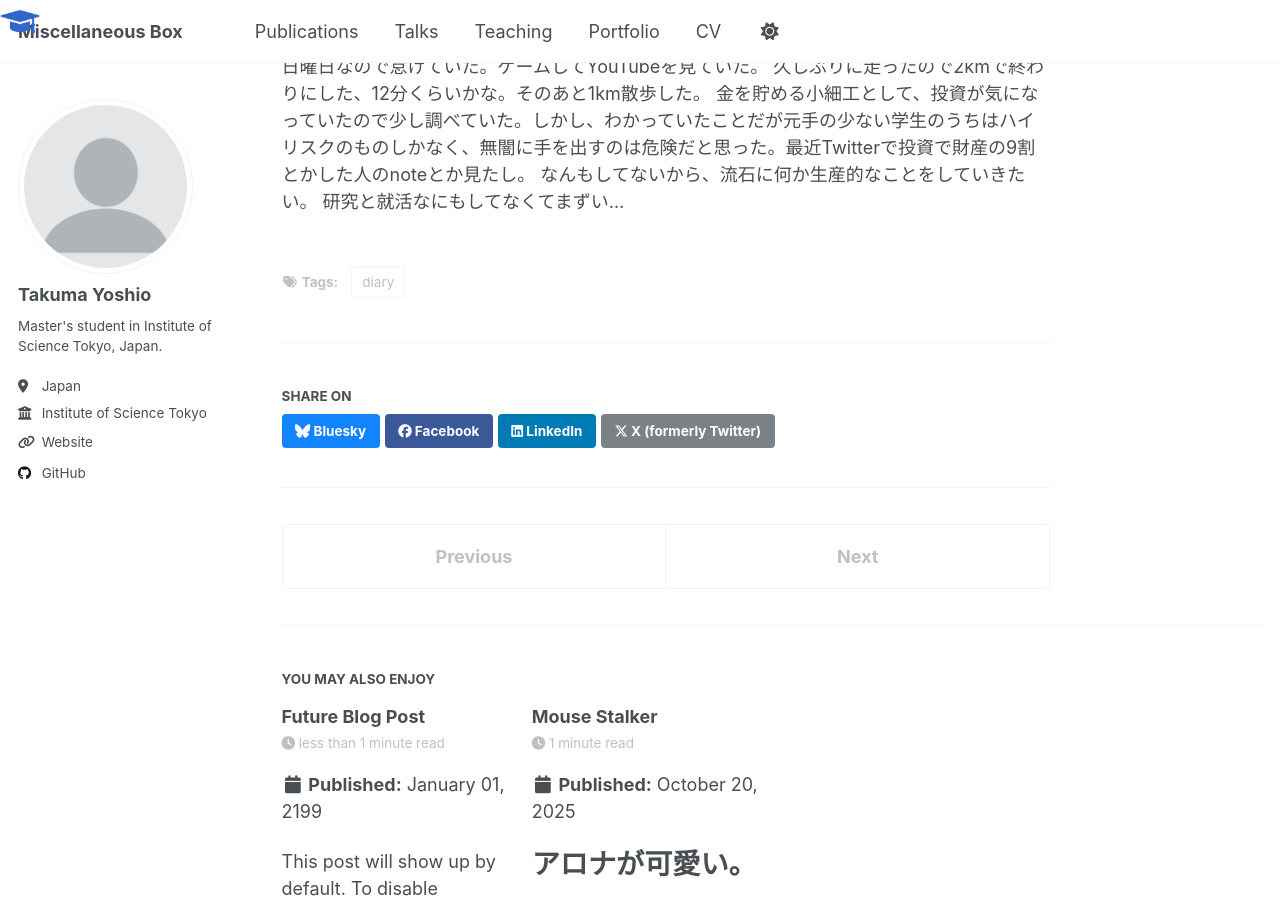
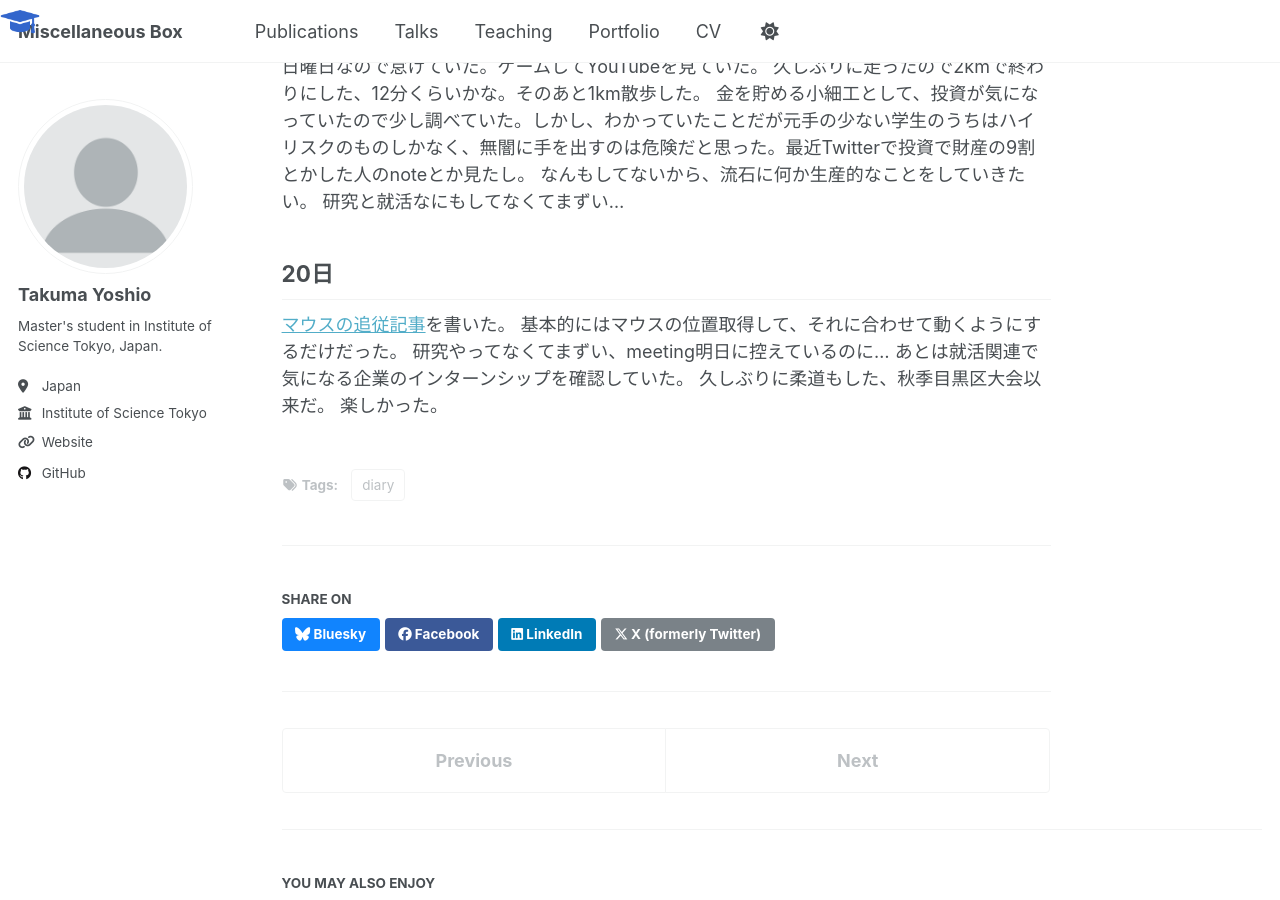
Before and after one commit to ta-yoshi02/ta-yoshi02.github.io, a Jekyll site: the page built from _posts/2025-10-10-blog-post.md, in a window 1280 px wide and 900 px high, scrolled down 1627 px. Built offline with Jekyll 4.4.1, drawn with Linux system fonts in a browser that asks for light colours; a script that is not in the unit is left out.

Commit message:
2025年10月20日日記

```diff
--- a/_posts/2025-10-10-blog-post.md
+++ b/_posts/2025-10-10-blog-post.md
@@ -6,7 +6,7 @@ tags:
   - diary
 ---
 
-2025年10月
+2025年10月の日記
 ======
 
 ## 14日
@@ -44,3 +44,11 @@ VMWareで仮想環境を作成したので早速ゲームをやることに。Tw
 金を貯める小細工として、投資が気になっていたので少し調べていた。しかし、わかっていたことだが元手の少ない学生のうちはハイリスクのものしかなく、無闇に手を出すのは危険だと思った。最近Twitterで投資で財産の9割とかした人のnoteとか見たし。
 なんもしてないから、流石に何か生産的なことをしていきたい。
 研究と就活なにもしてなくてまずい...
+
+## 20日
+[マウスの追従記事]({{ '/tech/mouse-stalker/' | relative_url }})を書いた。
+基本的にはマウスの位置取得して、それに合わせて動くようにするだけだった。
+研究やってなくてまずい、meeting明日に控えているのに...
+あとは就活関連で気になる企業のインターンシップを確認していた。
+久しぶりに柔道もした、秋季目黒区大会以来だ。
+楽しかった。
```
